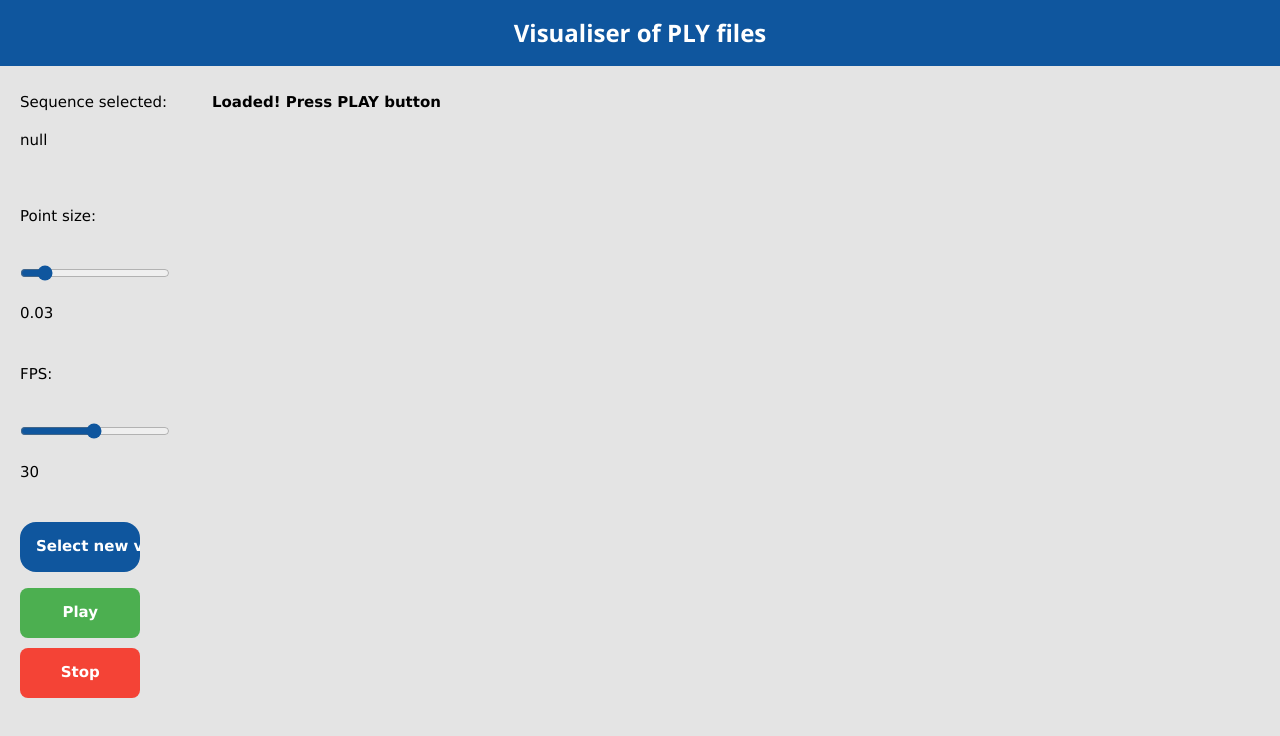
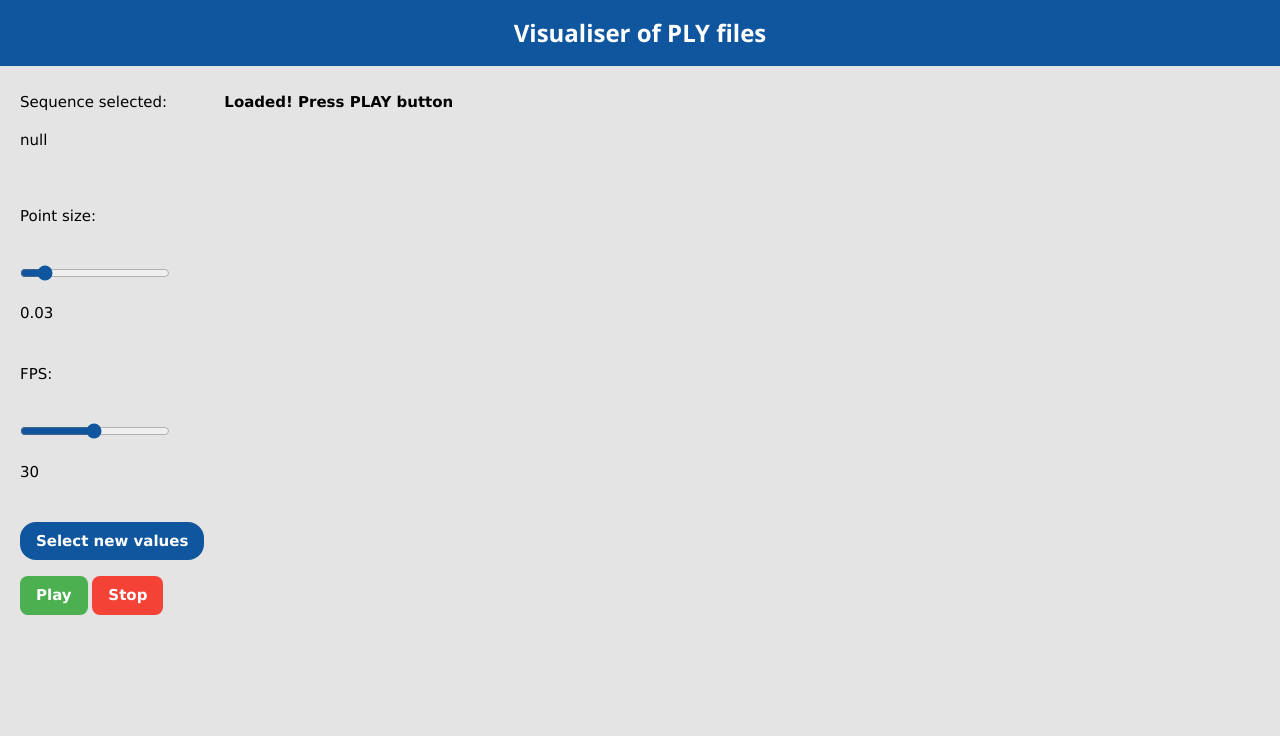
Before and after one commit to agarux/TFM-25-MIoT, a plain HTML site: page src_visualiser/static/second.html in a window 1280 px wide. Drawn offline with nearby package versions, Linux system fonts and the light colour scheme; no server answers.

Commit message:
layout modifications

```diff
--- a/src_visualiser/static/second.html
+++ b/src_visualiser/static/second.html
@@ -33,13 +33,11 @@
         }
 
         .form-column {
-            width: 15%;
             padding: 10px;
             margin-left: 10px;
         }
 
         .canvas-column {
-            width: 85%;
             padding: 10px;
         }
 
@@ -51,15 +49,6 @@
         input[type=range] {
             width: 150px;
             accent-color: #0f569e;
-        }
-
-        button {
-            width: 70%;
-            height: 50px;
-        }
-
-        .w3-margin-top button {
-            margin-bottom: 10px;
         }
     </style>
 </head>
@@ -101,7 +90,7 @@
         </div>
         </div>
 
-        <div class="canvas-column w3-container w3-cell w3-mobile">
+        <div class="canvas-column w3-container w3-cell w3-mobile" style="width:100%">
         <p><b>Loaded! Press PLAY button</b></p>
         <div id="threejs-container"></div>
         </div>
```
Also changed, not shown: src_visualiser/static/index.html (+1 -8 lines).
